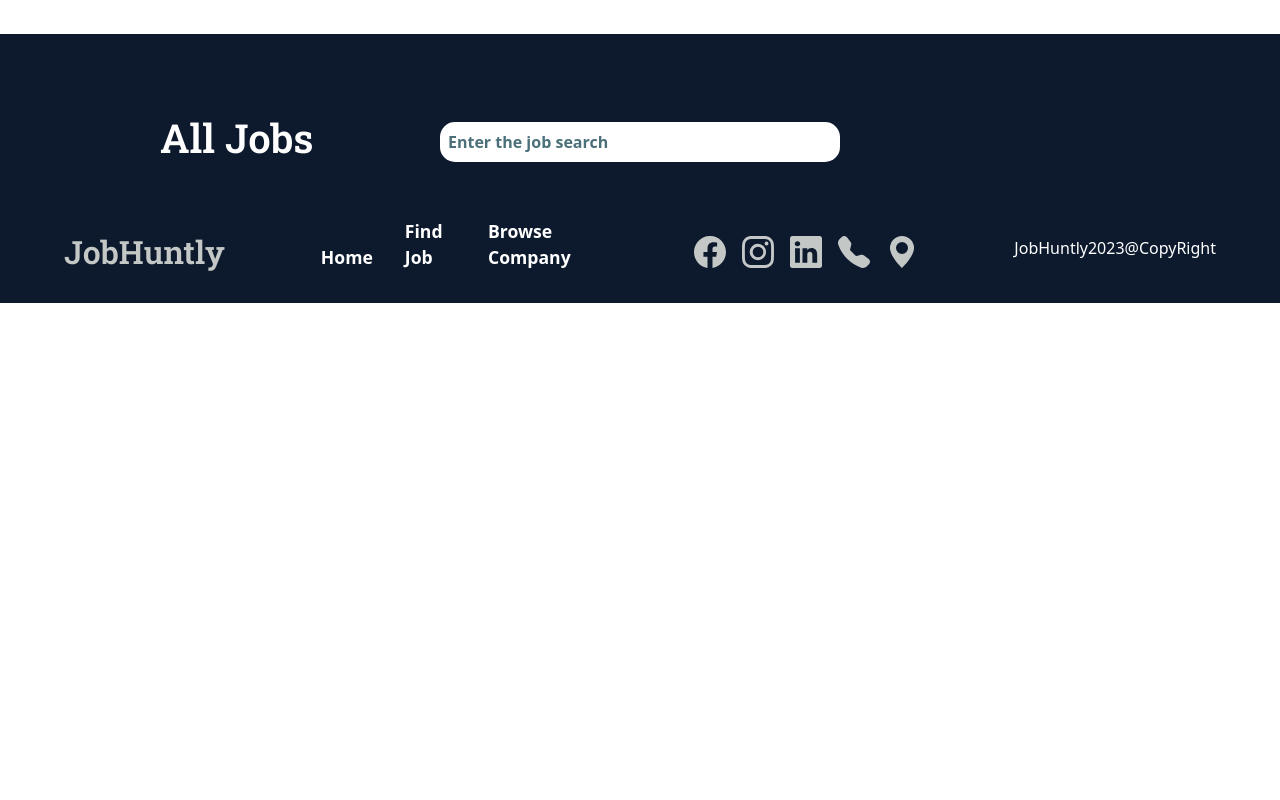
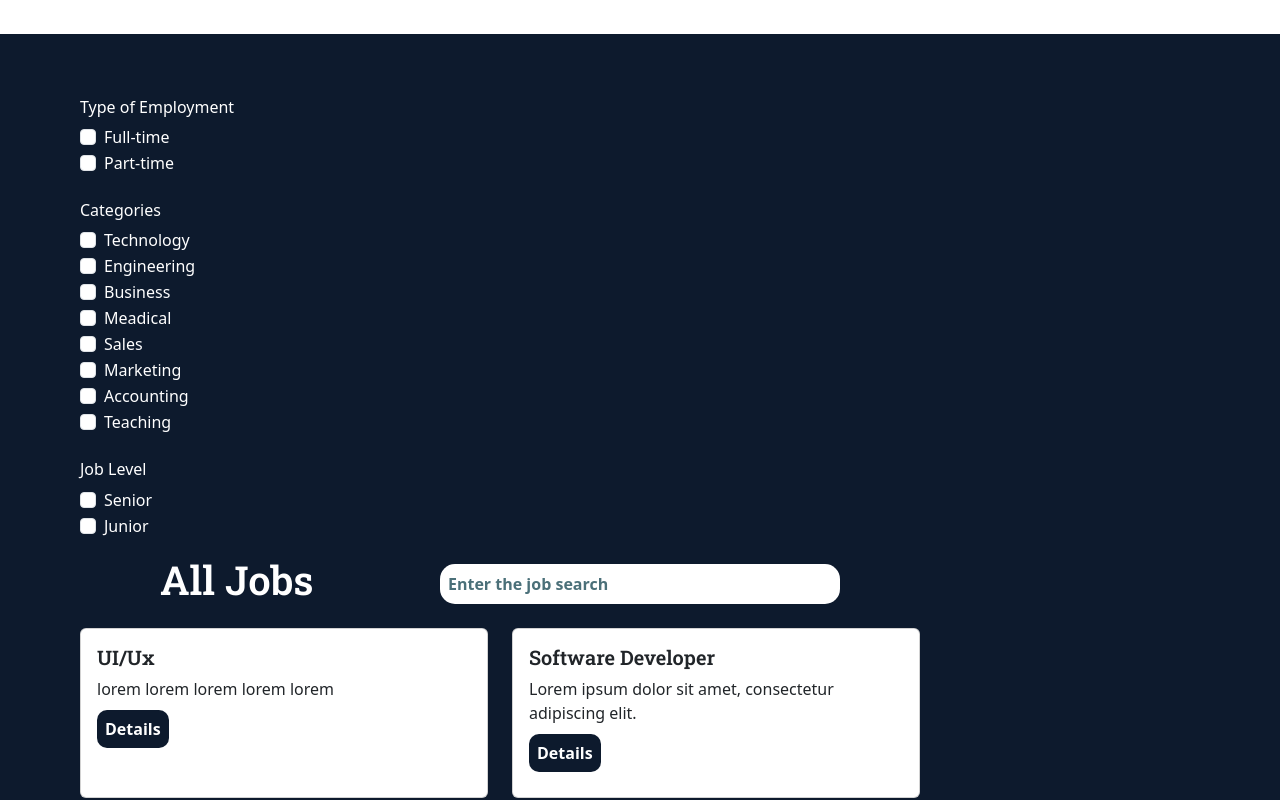
Before and after one commit to AlaAlmuhsen/JobHinting, a React (Create React App) app: page /findjob in a window 1280 px wide. Shown: the part 540-1340 px from the top of the page. Before the commit the page ends 843 px from the top, so only its background shows below. Built offline with nearby package versions, Linux system fonts and the light colour scheme; data requests are answered from the project's data file.

Commit message:
added filter to job search

```diff
--- a/data/db.json
+++ b/data/db.json
@@ -84,7 +84,7 @@
       "companyId": 1,
       "dateOfPost": "2023/8/15",
       "category": "tec",
-      "typeOfEmployment": "full-time",
+      "typeOfEmployment": "Part-time",
       "jobLevel": "junior",
       "capacity": "10",
       "applied": "0",
@@ -108,7 +108,7 @@
       "companyId": 2,
       "dateOfPost": "2023/08/20",
       "category": "Technology",
-      "typeOfEmployment": "Full-time",
+      "typeOfEmployment": "Part-time",
       "jobLevel": "Senior",
       "capacity": "5",
       "applied": "0",
@@ -132,7 +132,7 @@
       "companyId": 2,
       "dateOfPost": "2023/08/20",
       "category": "Engineering",
-      "typeOfEmployment": "Full-time",
+      "typeOfEmployment": "Part-time",
       "jobLevel": "Junior",
       "capacity": "5",
       "applied": "0",
@@ -156,7 +156,7 @@
       "companyId": 2,
       "dateOfPost": "2023/08/20",
       "category": "Business",
-      "typeOfEmployment": "Full-time",
+      "typeOfEmployment": "Part-time",
       "jobLevel": "Senior",
       "capacity": "5",
       "applied": "0",
@@ -180,7 +180,7 @@
       "companyId": 2,
       "dateOfPost": "2023/08/20",
       "category": "Sales",
-      "typeOfEmployment": "Full-time",
+      "typeOfEmployment": "Part-time",
       "jobLevel": "Senior",
       "capacity": "5",
       "applied": "0",
@@ -204,7 +204,7 @@
       "companyId": 2,
       "dateOfPost": "2023/08/20",
       "category": "Marketing",
-      "typeOfEmployment": "Full-time",
+      "typeOfEmployment": "Part-time",
       "jobLevel": "Senior",
       "capacity": "5",
       "applied": "0",
@@ -228,7 +228,7 @@
       "companyId": 2,
       "dateOfPost": "2023/08/20",
       "category": "Accounting",
-      "typeOfEmployment": "Full-time",
+      "typeOfEmployment": "Part-time",
       "jobLevel": "Senior",
       "capacity": "5",
       "applied": "0",
@@ -252,7 +252,7 @@
       "companyId": 4,
       "dateOfPost": "2023/09/01",
       "category": "Accounting",
-      "typeOfEmployment": "Full-time",
+      "typeOfEmployment": "Part-time",
       "jobLevel": "Senior",
       "capacity": "5",
       "applied": "0",
@@ -276,7 +276,7 @@
       "companyId": 6,
       "dateOfPost": "2023/09/10",
       "category": "Accounting",
-      "typeOfEmployment": "Full-time",
+      "typeOfEmployment": "Part-time",
       "jobLevel": "Entry-level",
       "capacity": "3",
       "applied": "0",
--- a/src/components/JobSearch.js
+++ b/src/components/JobSearch.js
@@ -7,9 +7,29 @@ function JobSearch() {
   const [isPending, setIsPending] = useState(true);
   const [error, setError] = useState(null);
   const [inputValue, setInputValue] = useState("");
-  const [filteredList, setFilteredList] = useState([]);
+  let [filteredList, setFilteredList] = useState([]);
   const { category } = useParams();
-  const [checkboxValue, setcheckboxValue] = useState("");
+
+  let [typeOfEmploymentValue, settypeofEmploymentValue] = useState({
+    "Full-time": false,
+    "Part-time": false,
+  });
+
+  let [joblevelValue, setjoblevelValue] = useState({
+    Junior: false,
+    Senior: false,
+  });
+
+  let [categoryValue, setccategoryValue] = useState({
+    Technology: false,
+    Engineering: false,
+    Business: false,
+    Meadical: false,
+    Sales: false,
+    Marketing: false,
+    Accounting: false,
+    Teaching: false,
+  });
 
   useEffect(() => {
     fetch("http://localhost:5000/jobs")
@@ -31,51 +51,289 @@ function JobSearch() {
   }, []);
 
   useEffect(() => {
-    let fetchResult =  jobs.filter((job) => job.category === category)
+    let fetchResult = jobs.filter((job) => job.category === category);
     setFilteredList(fetchResult);
   }, [jobs]);
 
   function inputFunction(e) {
     setInputValue(e.target.value);
-    let searchResult =  jobs.filter((job) =>
+    let searchResult = jobs.filter((job) =>
       job.title.toLowerCase().includes(inputValue.toLowerCase())
     );
     setFilteredList(searchResult);
   }
   // *********************************************************************************************************
-  // const handleCheckboxValue=(e)=>{
-  //   setcheckboxValue(e.target.value)
-  //  }
+  //added Part-time for the 9 ids
+  useEffect(() => {
+    setFilteredList(jobs);
+  }, [jobs]);
 
-  //  let FinalResultArray = jobs
+  //function get the value of the checkbox
+  const handleCheckboxValue = (e) => {
+    let value = "";
 
-  //   useEffect(()=>{
+    value = e.target.checked === true ? e.target.value : e.target.id;
 
-  //   FinalResultArray = FinalResultArray.filter((job) =>job.typeOfEmployment === checkboxValue);
+    //when checked
+    value === "Full-time" && (typeOfEmploymentValue["Full-time"] = true);
 
-  //   FinalResultArray = FinalResultArray.filter((job) =>job.category === checkboxValue);
+    value === "Part-time" && (typeOfEmploymentValue["Part-time"] = true);
 
-  //   FinalResultArray = FinalResultArray.filter((job) =>job.jobLevel === checkboxValue);
+    value === "Technology" && (categoryValue["Technology"] = true);
 
-  //   },[checkboxValue]);
+    value === "Engineering" && (categoryValue["Engineering"] = true);
+
+    value === "Business" && (categoryValue["Business"] = true);
+
+    value === "Meadical" && (categoryValue["Meadical"] = true);
+
+    value === "Sales" && (categoryValue["Sales"] = true);
+
+    value === "Marketing" && (categoryValue["Marketing"] = true);
+
+    value === "Accounting" && (categoryValue["Accounting"] = true);
+
+    value === "Teaching" && (categoryValue["Teaching"] = true);
+
+    value === "Senior" && (joblevelValue["Senior"] = true);
+
+    value === "Junior" && (joblevelValue["Junior"] = true);
+
+    //when not checked working on ID
+    value === "Fulltime" && (typeOfEmploymentValue["Full-time"] = false);
+
+    value === "Parttime" && (typeOfEmploymentValue["Part-time"] = false);
+
+    value === "technology" && (categoryValue["Technology"] = false);
+
+    value === "engineering" && (categoryValue["Engineering"] = false);
+
+    value === "business" && (categoryValue["Business"] = false);
+
+    value === "meadical" && (categoryValue["Meadical"] = false);
+
+    value === "sales" && (categoryValue["Sales"] = false);
+
+    value === "marketing" && (categoryValue["Marketing"] = false);
+
+    value === "accounting" && (categoryValue["Accounting"] = false);
+
+    value === "teaching" && (categoryValue["Teaching"] = false);
+
+    value === "senior" && (joblevelValue["Senior"] = false);
+
+    value === "junior" && (joblevelValue["Junior"] = false);
+
+    //filters section
+
+    //typeOfEmployment filter section
+    let truetypeOfEmployment = Object.keys(typeOfEmploymentValue).filter(
+      (prop) => typeOfEmploymentValue[prop] === true
+    );
+
+    let typeOfEmploymentResult = truetypeOfEmployment.map((prop) =>
+      jobs.filter((job) => job.typeOfEmployment === prop)
+    );
+
+    if(typeOfEmploymentResult != null){
+    setFilteredList(typeOfEmploymentResult[0]);
+  }
+
+    // Category filter section
+    let trueCategories = Object.keys(categoryValue).filter(
+      (prop) => categoryValue[prop] === true
+    );
+
+    let categoryResult = trueCategories.map((prop) =>
+      jobs.filter((job) => job.category === prop)
+    );
+
+    if(categoryResult != null){
+       setFilteredList(categoryResult[0]);
+    }
+
+
+    // Job level filter section
+    let truejoblevel = Object.keys(joblevelValue).filter(
+      (prop) => joblevelValue[prop] === true
+    );
+
+    let joblevelResult = truejoblevel.map((prop) =>
+      jobs.filter((job) => job.jobLevel === prop)
+    );
+
+    if(joblevelResult != null){
+       setFilteredList(joblevelResult[0]);
+    }
+    // console.log(joblevelResult[0])
+  };
 
   return (
     <>
-     {/* <div>
+      <div style={{ color: "white" }}>
         <h6>Type of Employment</h6>
         <div className="form-check">
-            <input className="form-check-input" type="checkbox" value="Full-time" id="flexCheckDefault" onChange={handleCheckboxValue} />
-            <label className="form-check-label" for="flexCheckDefault">
+          <label className="form-check-label" htmlFor="Fulltime">
+            <input
+              className="form-check-input"
+              type="checkbox"
+              value="Full-time"
+              id="Fulltime"
+              onChange={handleCheckboxValue}
+            />
             Full-time
           </label>
         </div>
+
         <div className="form-check">
-            <input className="form-check-input" type="checkbox" value="Part-time" id="flexCheckChecked" onChange={getCheckboxValue}/>
-            <label className="form-check-label" for="flexCheckChecked">
+          <label className="form-check-label" htmlFor="Parttime">
+            <input
+              className="form-check-input"
+              type="checkbox"
+              value="Part-time"
+              id="Parttime"
+              onChange={handleCheckboxValue}
+            />
             Part-time
           </label>
         </div>
-    </div> */}
+        <br />
+
+        <h6>Categories</h6>
+        <div className="form-check">
+          <label className="form-check-label" htmlFor="technology">
+            <input
+              className="form-check-input"
+              type="checkbox"
+              value="Technology"
+              id="technology"
+              onChange={handleCheckboxValue}
+            />
+            Technology
+          </label>
+        </div>
+
+        <div className="form-check">
+          <label className="form-check-label" htmlFor="engineering">
+            <input
+              className="form-check-input"
+              type="checkbox"
+              value="Engineering"
+              id="engineering"
+              onChange={handleCheckboxValue}
+            />
+            Engineering
+          </label>
+        </div>
+
+        <div className="form-check">
+          <label className="form-check-label" htmlFor="business">
+            <input
+              className="form-check-input"
+              type="checkbox"
+              value="Business"
+              id="business"
+              onChange={handleCheckboxValue}
+            />
+            Business
+          </label>
+        </div>
+
+        <div className="form-check">
+          <label className="form-check-label" htmlFor="meadical">
+            <input
+              className="form-check-input"
+              type="checkbox"
+              value="Meadical"
+              id="meadical"
+              onChange={handleCheckboxValue}
+            />
+            Meadical
+          </label>
+        </div>
+
+        <div className="form-check">
+          <label className="form-check-label" htmlFor="sales">
+            <input
+              className="form-check-input"
+              type="checkbox"
+              value="Sales"
+              id="sales"
+              onChange={handleCheckboxValue}
+            />
+            Sales
+          </label>
+        </div>
+
+        <div className="form-check">
+          <label className="form-check-label" htmlFor="marketing">
+            <input
+              className="form-check-input"
+              type="checkbox"
+              value="Marketing"
+              id="marketing"
+              onChange={handleCheckboxValue}
+            />
+            Marketing
+          </label>
+        </div>
+
+        <div className="form-check">
+          <label className="form-check-label" htmlFor="accounting">
+            <input
+              className="form-check-input"
+              type="checkbox"
+              value="Accounting"
+              id="accounting"
+              onChange={handleCheckboxValue}
+            />
+            Accounting
+          </label>
+        </div>
+
+        <div className="form-check">
+          <label className="form-check-label" htmlFor="teaching">
+            <input
+              className="form-check-input"
+              type="checkbox"
+              value="Teaching"
+              id="teaching"
+              onChange={handleCheckboxValue}
+            />
+            Teaching
+          </label>
+        </div>
+        <br />
+
+        <h6>Job Level</h6>
+        <div className="form-check">
+          <label className="form-check-label" htmlFor="senior">
+            <input
+              className="form-check-input"
+              type="checkbox"
+              value="Senior"
+              id="senior"
+              onChange={handleCheckboxValue}
+            />
+            Senior
+          </label>
+        </div>
+
+        <div className="form-check">
+          <label className="form-check-label" htmlFor="Junior">
+            <input
+              className="form-check-input"
+              type="checkbox"
+              value="Junior"
+              id="Junior"
+              onChange={handleCheckboxValue}
+            />
+            Junior
+          </label>
+        </div>
+      </div>
+      {/* end of filter section */}
+
       <div className="AllJob">
         <h1 id="title-of-card">All Jobs</h1>
         <input
@@ -94,6 +352,9 @@ function JobSearch() {
               <Card.Body>
                 <Card.Title id="title-job">{job.title}</Card.Title>
                 <Card.Text>{job.desc}</Card.Text>
+                {/* <Card.Text>{job.typeOfEmployment}</Card.Text>
+                <Card.Text>{job.jobLevel}</Card.Text>
+                <Card.Text>{job.category}</Card.Text> */}
                 <Link to={`/jobdetails/${job.id}`} id="more">
                   Details
                 </Link>
--- a/src/pages/Findjob.js
+++ b/src/pages/Findjob.js
@@ -3,7 +3,7 @@ import Header from '../components/Header';
 import JobSearch from '../components/JobSearch';
 import jobSeeker from '../images/jobSeeker.png'
 import Footer from '../components/Footer';
-import Filters from '../components/Filters';
+// import Filters from '../components/Filters';
 const Findjob = () => {
 
   return (
```
Lines whose indentation alone changed are shown as unchanged.
